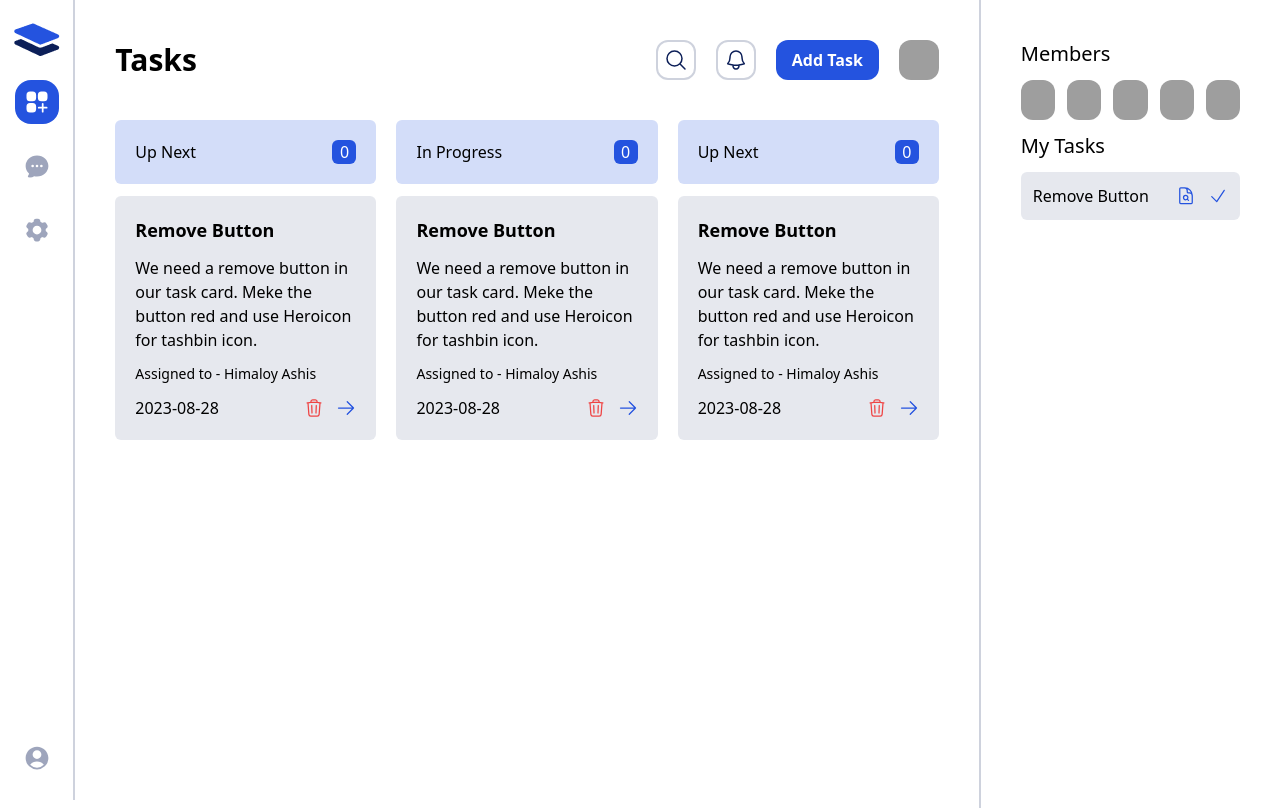
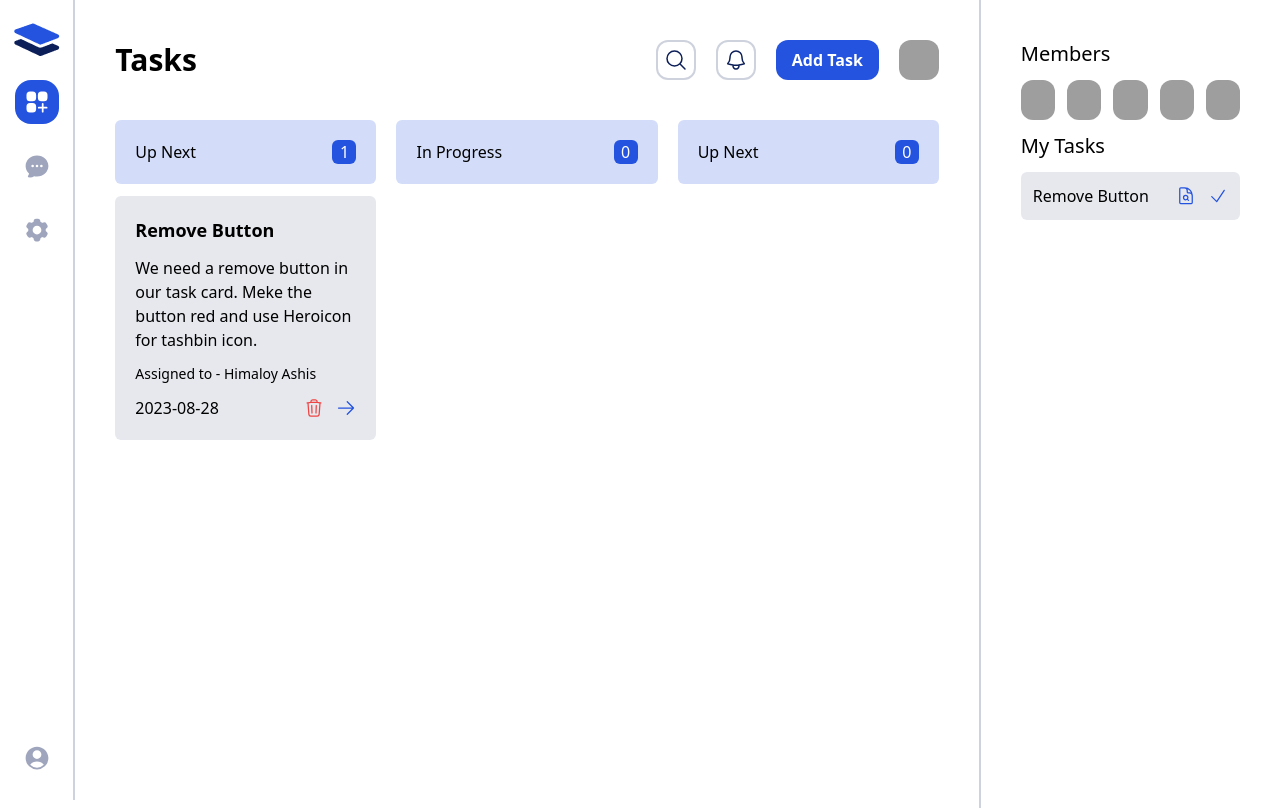
Before and after one commit to HimaloyAshis/task-master, a React (Vite) app: page / in a window 1280 px wide. Shown: the top 808 px of the page. Built offline with nearby package versions, Linux system fonts and the light colour scheme; grey boxes are pictures that could not be loaded.

Commit message:
new slice created

```diff
--- a/src/components/tasks/MyTasks.jsx
+++ b/src/components/tasks/MyTasks.jsx
@@ -2,24 +2,17 @@ import {
   CheckIcon,
   DocumentMagnifyingGlassIcon,
 } from '@heroicons/react/24/outline';
+import { useSelector } from 'react-redux';
 
 const MyTasks = () => {
-  const item = {
-    id: 1,
-    status: 'pending',
-    title: 'Remove Button',
-    description:
-      'We need a remove button in our task card. Meke the button red and use Heroicon for tashbin icon.',
-    date: '2023-08-28',
-    assignedTo: 'Himaloy Ashis',
-    priority: 'high',
-  };
+  const {tasks} = useSelector((state)=> state.taskSlice)
 
   return (
     <div>
       <h1 className="text-xl my-3">My Tasks</h1>
       <div className=" h-[750px] overflow-auto space-y-3">
-        <div
+        {tasks?.map((item)=>(
+          <div
           key={item.id}
           className="bg-secondary/10 rounded-md p-3 flex justify-between"
         >
@@ -33,6 +26,7 @@ const MyTasks = () => {
             </button>
           </div>
         </div>
+        ))}
       </div>
     </div>
   );
--- a/src/components/tasks/TaskCard.jsx
+++ b/src/components/tasks/TaskCard.jsx
@@ -1,6 +1,23 @@
 import { ArrowRightIcon, TrashIcon } from '@heroicons/react/24/outline';
+import { useDispatch } from 'react-redux';
+import { updateStatus } from '../../redux/features/task/taskSlice';
 
-const TaskCard = ({task}) => {
+const TaskCard = ({ task }) => {
+
+  const dispatch = useDispatch()
+
+  let updateStats;
+
+  if (task.status == 'pending') {
+    updateStats = 'running'
+
+  } else if (task.status == "running") {
+    updateStats = "done"
+
+  } else {
+    updateStats = "archive"
+  }
+
 
 
   return (
@@ -19,8 +36,8 @@ const TaskCard = ({task}) => {
             <TrashIcon className="h-5 w-5 text-red-500" />
           </button>
           <button
-
-            title="In progress"
+            title="Update status"
+            onClick={() => dispatch(updateStatus({ id: task.id, status: updateStatus }))}
           >
             <ArrowRightIcon className="h-5 w-5 text-primary" />
           </button>
--- a/src/pages/Tasks.jsx
+++ b/src/pages/Tasks.jsx
@@ -11,6 +11,10 @@ const Tasks = () => {
 
   const [isOpen, setIsOpen]  = useState(false)
   const {tasks} = useSelector((state)=>state.taskSlice)
+
+  const pendingTask = tasks.filter((item)=> item.status == 'pending')
+  const runningTask = tasks.filter((item)=> item.status == 'running')
+  const doneTask = tasks.filter((item)=> item.status == 'done')
 
 
   return (
@@ -43,33 +47,33 @@ const Tasks = () => {
             <div className="flex sticky top-0 justify-between bg-[#D3DDF9] p-5 rounded-md mb-3">
               <h1>Up Next</h1>
               <p className="bg-primary text-white w-6 h-6 grid place-content-center rounded-md">
-                0
+               {pendingTask.length}
               </p>
             </div>
             <div className="space-y-3">
-              {tasks.map(item=> <TaskCard key={item.id} task={item} ></TaskCard> )}
+              {pendingTask.map(item=> <TaskCard key={item.id} task={item} ></TaskCard> )}
             </div>
           </div>
           <div className="relative h-[800px] overflow-auto">
             <div className="flex sticky top-0 justify-between bg-[#D3DDF9] p-5 rounded-md mb-3">
               <h1>In Progress</h1>
               <p className="bg-primary text-white w-6 h-6 grid place-content-center rounded-md">
-                0
+                {runningTask.length}
               </p>
             </div>
             <div className="space-y-3">
-            {tasks.map(item=> <TaskCard key={item.id} task={item} ></TaskCard> )}
+            {runningTask.map(item=> <TaskCard key={item.id} task={item} ></TaskCard> )}
             </div>
           </div>
           <div className="relative h-[800px] overflow-auto">
             <div className="flex sticky top-0 justify-between bg-[#D3DDF9] p-5 rounded-md mb-3">
               <h1>Up Next</h1>
               <p className="bg-primary text-white w-6 h-6 grid place-content-center rounded-md">
-                0
+                {doneTask.length}
               </p>
             </div>
             <div className="space-y-3">
-            {tasks.map(item=> <TaskCard key={item.id} task={item} ></TaskCard> )}
+            {doneTask.map(item=> <TaskCard key={item.id} task={item} ></TaskCard> )}
             </div>
           </div>
         </div>
--- a/src/redux/features/task/taskSlice.js
+++ b/src/redux/features/task/taskSlice.js
@@ -33,10 +33,16 @@ const tasksSlice = createSlice({
         },
         removeTask: (state, {payload}) =>{
             state.tasks.filter(item=> item.id !== payload)
+        },
+
+        updateStatus : (state, {payload}) =>{
+            const updated = state.tasks.find(item => item.id == payload.id)
+            updated.status= payload.status
+
         }
     }
 })
 
-export const {addTask } = tasksSlice.actions
+export const {addTask, updateStatus } = tasksSlice.actions
 
 export default tasksSlice.reducer;
--- /dev/null
+++ b/src/redux/features/user/userSlice.js
@@ -0,0 +1,19 @@
+import { createSlice } from "@reduxjs/toolkit"
+
+const initialState = {
+    name: 'Ashu',
+    email: 'himaloyashis98@gmail.com',
+    userTask:[]
+
+}
+
+
+const userSlice = createSlice({
+    name:'userSlice',
+    initialState,
+    reducers:{}
+
+})
+
+
+export default userSlice.reducer;
```
